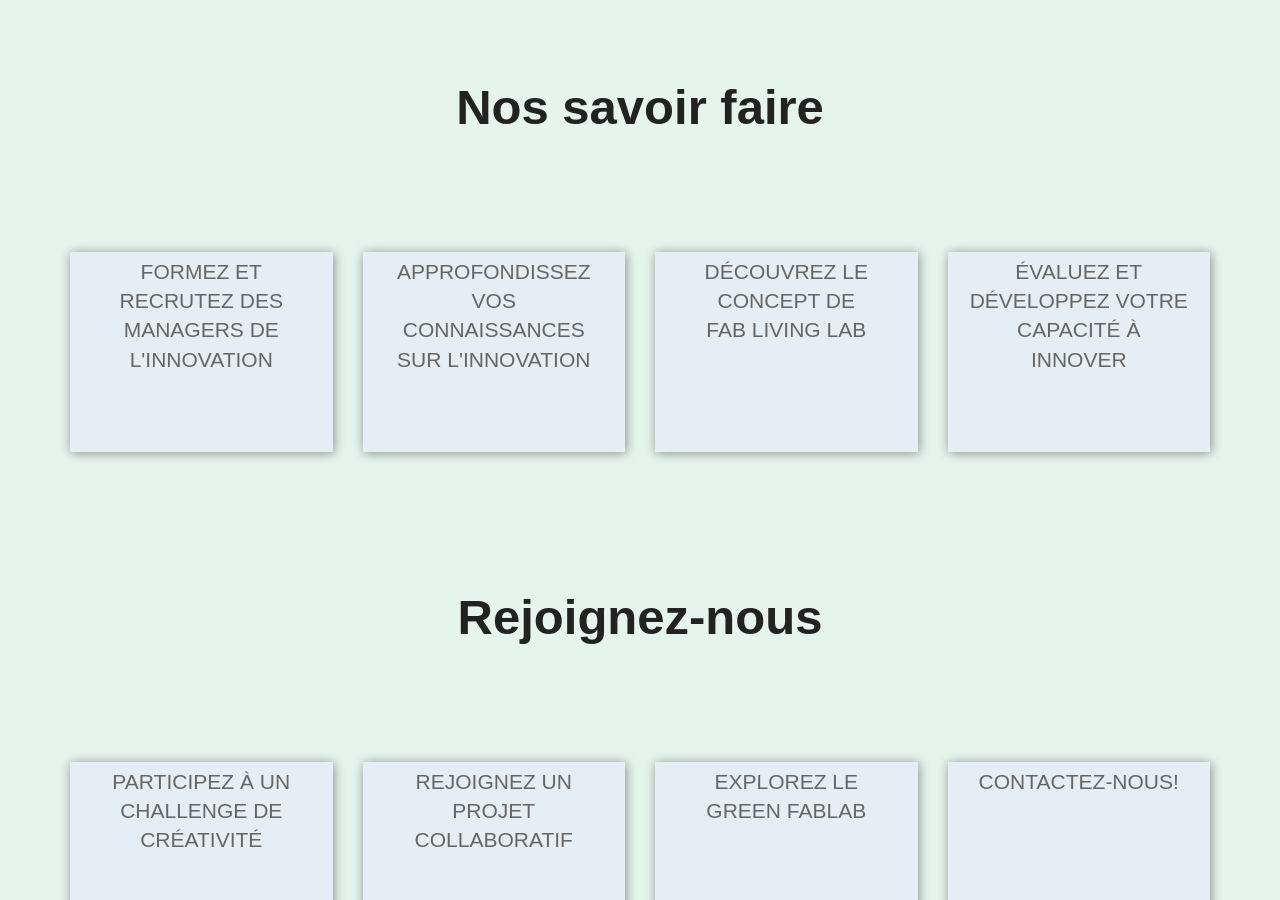
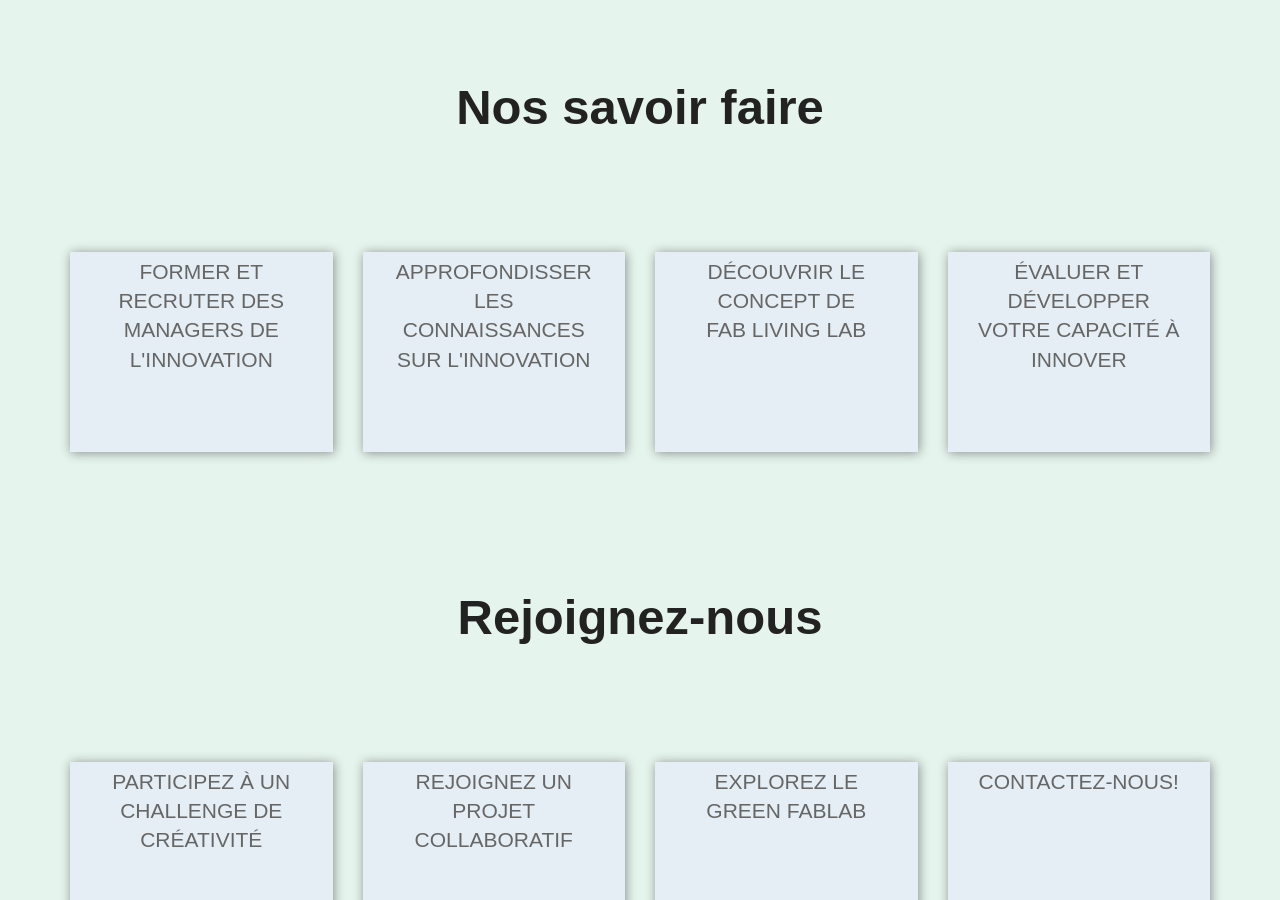
Before and after one commit to LF2L/Innovation-on-the-web, a Jekyll site: the page built from index.html, in a window 1280 px wide and 900 px high, scrolled down 1630 px. Built offline with Jekyll 4.4.1, drawn with Linux system fonts in a browser that asks for light colours; some web fonts are replaced.

Commit message:
Correction MRB

```diff
--- a/_data/settings.yml
+++ b/_data/settings.yml
@@ -21,10 +21,10 @@ menu:
 #-------------------------------
 
 savoir:
-- {name: Formez et recrutez des managers de l'innovation, folder: '', logo: '', link: '', description: "Une grande école d'ingénieurs publique"}
-- {name: Approfondissez vos connaissances sur l'innovation, folder: '', logo: '', link: '', description: "Un laboratoire de recherche <br> Articles scientifiques, projets et thèses"}
-- {name: Découvrez le concept de <br>  Fab Living Lab  , folder: '', logo: '', link: 'http://www.lf2l.fr/', description: "Une plateforme collaborative pour accélerer vos projets"}
-- {name: Évaluez et développez votre capacité à innover, folder: '', logo: '', link: 'http://innovation-way.com/' , description: "Un outil de diagnostic en ligne en 30 minutes"}
+- {name: Former et recruter des managers de l'innovation, folder: '', logo: '', link: '', description: "Une grande école d'ingénieurs publique"}
+- {name: Approfondisser les connaissances sur l'innovation, folder: '', logo: '', link: '', description: "Un laboratoire de recherche <br> Articles scientifiques, projets et thèses"}
+- {name: Découvrir le concept de <br>  Fab Living Lab  , folder: '', logo: '', link: 'http://www.lf2l.fr/', description: "Une plateforme collaborative pour accélerer vos projets"}
+- {name: Évaluer et développer votre capacité à Innover, folder: '', logo: '', link: 'http://innovation-way.com/' , description: "Un outil de diagnostic en ligne en 30 minutes"}
 
 # - {name: Participez à un challenge de créativité, folder: '', logo: '', link: 'http://48h-innovation-maker.com/ensgsi', description: "La plus grande opération d'Innovation à l'international "}
 # - {name: Rejoignez un projet collaboratif , folder: '', logo: '', link: 'http://linkybymakers.fr/'}
```
